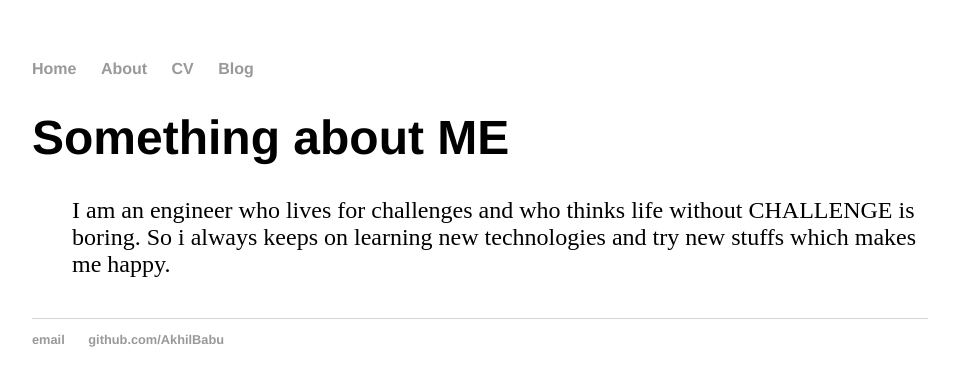
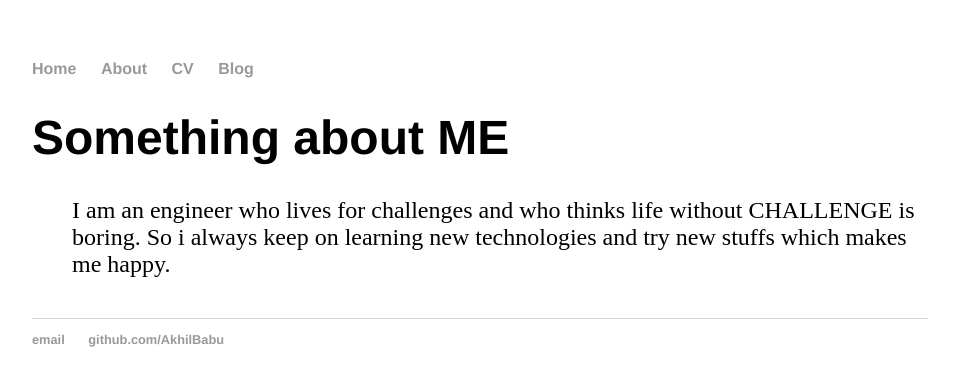
Before and after one commit to AkhilBabu94/AkhilBabu94.github.io, a Jekyll site: the page built from about/index.html, in a window 1280 px wide. Shown: the top 386 px of the page, without its empty margins (160-1119 px from the left). Built offline with Jekyll 4.4.1, drawn with Linux system fonts in a browser that asks for light colours.

Commit message:
Update index.html

```diff
--- a/about/index.html
+++ b/about/index.html
@@ -3,5 +3,5 @@
 title: Something about ME
 ---
 <h1>{{ page.title }}</h1>
-<ul class="posts">I am an engineer who lives for challenges and who thinks life without CHALLENGE is boring. So i always keeps on learning new technologies and try new stuffs which makes me happy.
+<ul class="posts">I am an engineer who lives for challenges and who thinks life without CHALLENGE is boring. So i always keep on learning new technologies and try new stuffs which makes me happy.
 </ul>
```
